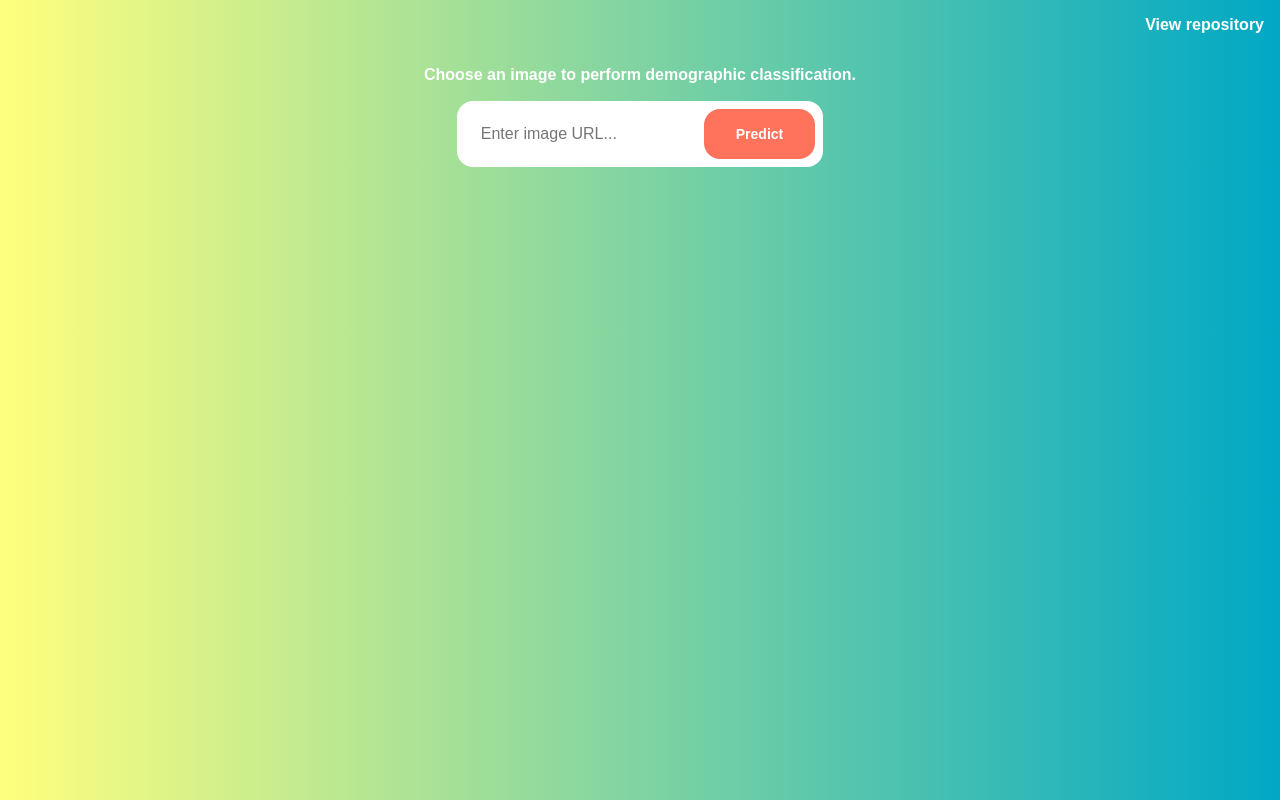
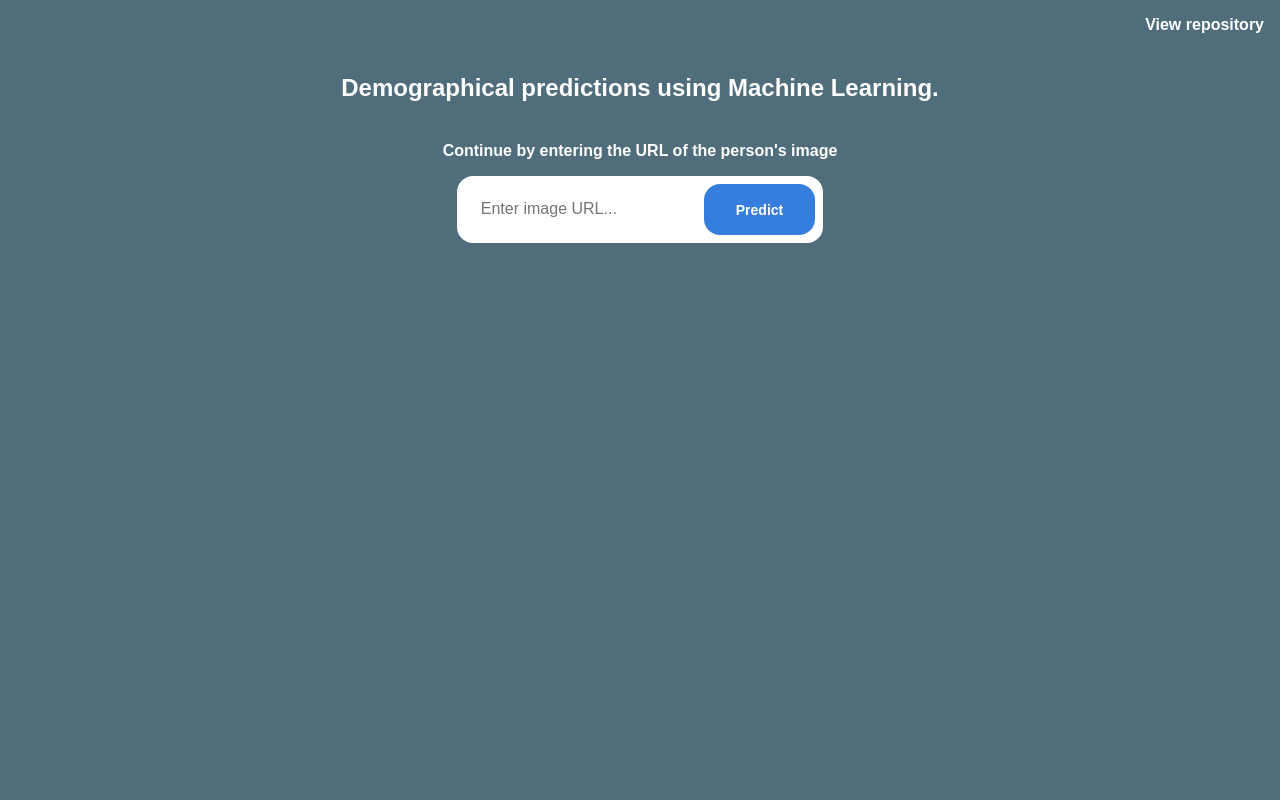
Before and after one commit to mayankshah1607/Face-Detection-Web-App, a React (Create React App) app: page / in a window 1280 px wide. Built offline with nearby package versions, Linux system fonts and the light colour scheme; what clarifai would draw is missing.

Commit message:
Changed styles

```diff
--- a/package.json
+++ b/package.json
@@ -8,6 +8,7 @@
     "gh-pages": "^1.2.0",
     "react": "^16.4.2",
     "react-dom": "^16.4.2",
+    "react-particles-js": "^2.3.0",
     "react-scripts": "1.1.4",
     "tachyons": "^4.11.1"
   },
@@ -17,7 +18,6 @@
     "test": "react-scripts test --env=jsdom",
     "eject": "react-scripts eject",
     "deploy": "gh-pages -d build",
-    "eject": "react-scripts eject",
     "predeploy": "npm run build"
   }
 }
--- a/src/components/ImageForm.css
+++ b/src/components/ImageForm.css
@@ -3,8 +3,8 @@
     justify-content: center;
 }
 
-.light-red {
-    color: #ED1E79;
+.blue {
+    color: #166088;
 }
 
 button {
--- a/src/components/ImageForm.js
+++ b/src/components/ImageForm.js
@@ -6,10 +6,11 @@ const ImageForm = ({onTextChange, onButtonSubmit}) => {
     return(
         <div>
 
-            <p className='fw6' style={{color:'white'}}>{'Choose an image to perform demographic classification.'}</p>
+            <p className='fw6 f3 centre' style={{color:'white'}}>{'Demographical predictions using Machine Learning.'}</p><br/>
+            <p className='fw6 f5 centre' style={{color:'white'}}>{'Continue by entering the URL of the person\'s image'}</p><br/>
                 <div className='centre mh4 ba b--white bw3 br4 bg-white'>
                     <input className='f5 pa3 ba bw0 br4' type='text' onChange={onTextChange} placeholder='Enter image URL...'/>
-                    <button onClick={onButtonSubmit} className='f6 fw6 grow br4 ph4 dib white bg-light-red ba bw0'>Predict</button>
+                    <button onClick={onButtonSubmit} className='f6 fw6 grow br4 ph4 dib white bg-blue ba bw0'>Predict</button>
                 </div>
             </div>
     );
--- a/src/index.css
+++ b/src/index.css
@@ -2,5 +2,6 @@ body {
   margin: 0;
   padding: 0;
   font-family: sans-serif;
-  background-image: linear-gradient(-90deg, #00A8C5, #FFFF7E);
+  background-color: #4F6D7A;
+  /* background-image: linear-gradient(-90deg, #00A8C5, #FFFF7E); */
 }
```
Also changed, not shown: 1 other file (tests, documents, lock files or other folders).
